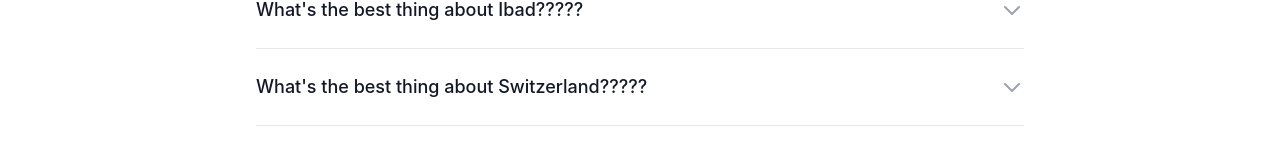
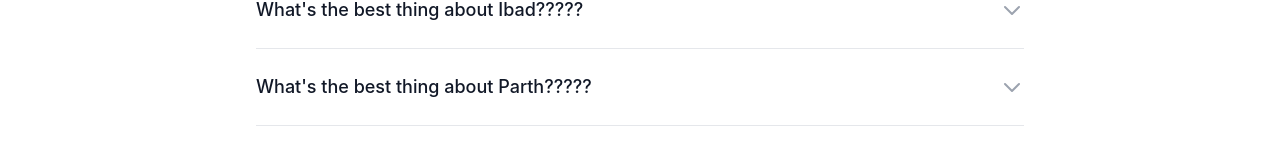
Before and after one commit to xaif/webverge, a React (Create React App) app: page / in a window 1280 px wide. Shown: the part 3324-3478 px from the top of the page. Built offline with nearby package versions, Linux system fonts and the light colour scheme.

Commit message:
Changes in FAQ Section

```diff
--- a/src/App.js
+++ b/src/App.js
@@ -88,7 +88,7 @@ const faqs = [
       "I don't know, but the flag is a big plus. Lorem ipsum dolor sit amet consectetur adipisicing elit. Quas cupiditate laboriosam fugiat.",
   },
   {
-    question: "What's the best thing about Switzerland?????",
+    question: "What's the best thing about Parth?????",
     answer:
       "I don't know, but the flag is a big plus. Lorem ipsum dolor sit amet consectetur adipisicing elit. Quas cupiditate laboriosam fugiat.",
   },
```
